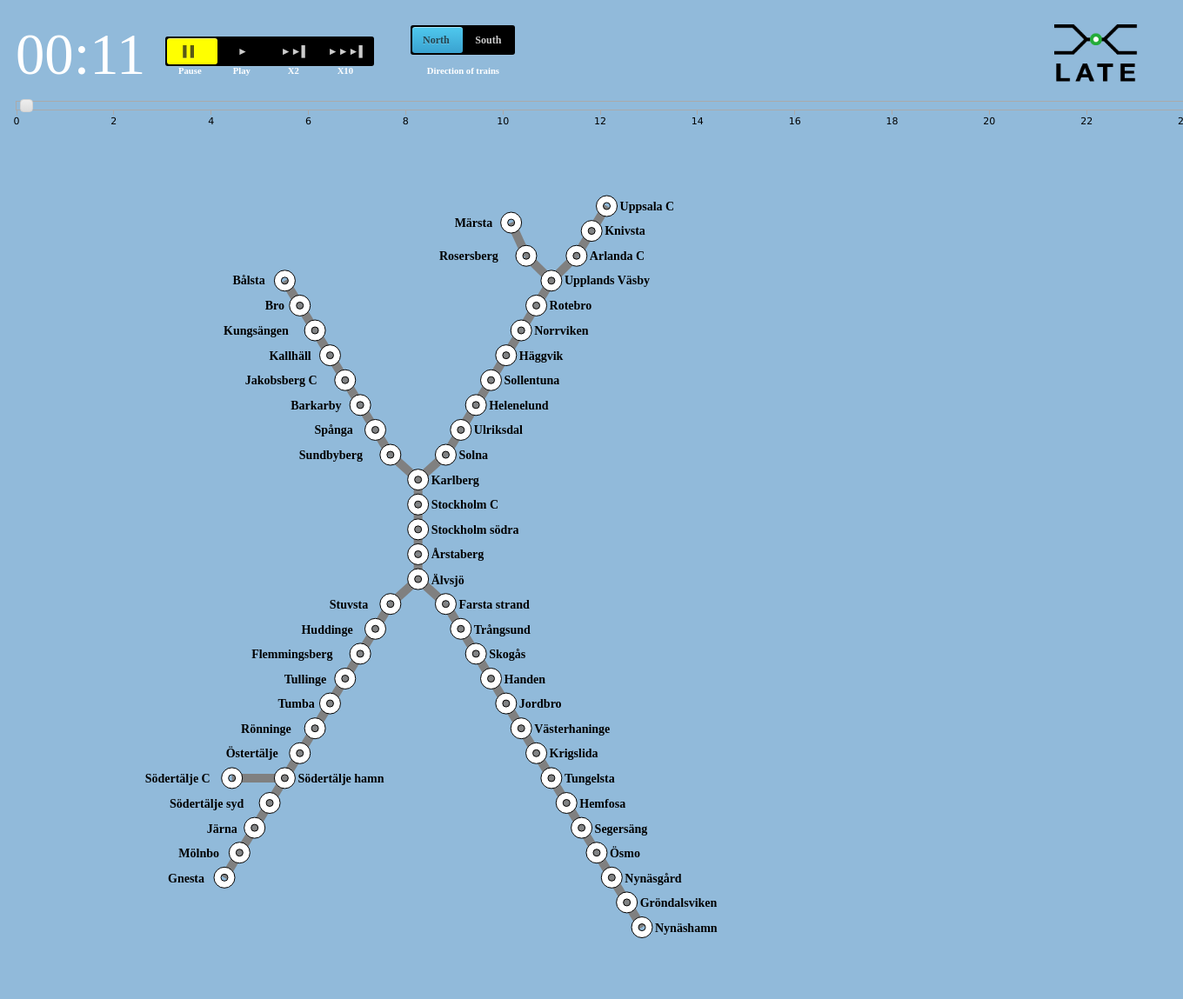
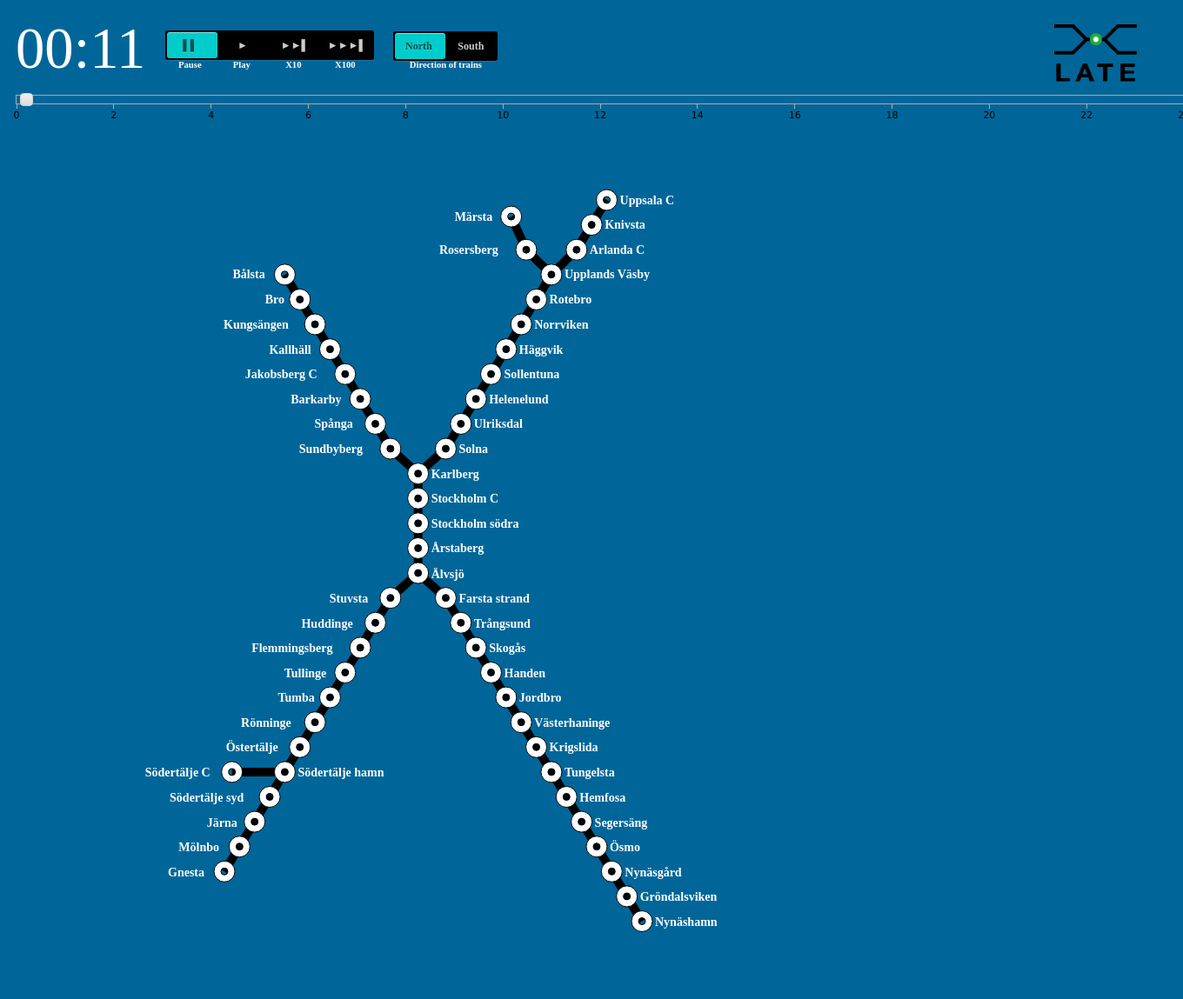
Before and after one commit to cstensonpv/Late, a PHP site: the page made by client/test5(pendeltagWithRollupGraph)/index.html in a window 1360 px wide; the page is wider, and only the part inside the window is pictured. Shown: that part at 87% size. After the commit the page ends 1072 px from the top of that part, so only its background shows below. Run offline with PHP 8.4, Linux system fonts and the light colour scheme.

Commit message:
design changes

```diff
--- a/client/test5(pendeltagWithRollupGraph)/css/map.css
+++ b/client/test5(pendeltagWithRollupGraph)/css/map.css
@@ -1,7 +1,7 @@
 body {
   font-family: "century gothic";
   font-size: 10px;
-  background-color: #91bada;
+  background-color: #006699;
   /*background:radial-gradient(circle,lightgrey,lightblue);*/
 }
 
@@ -46,7 +46,7 @@ button {
 .word{
 	font-size: 14px;
 	font-weight: bold;
-	fill:black;
+	fill:white;
 
 }
 
@@ -62,6 +62,11 @@ button {
   font-size: 50pt;
 }
 
+.buttons{
+  margin-bottom: 0px;
+  display: inline-block;
+}
+
 .startstop{
   display:inline-block;
   padding-top: 10px;
@@ -69,7 +74,7 @@ button {
 
 .northsouth{
   display: inline-block;
-  margin-left: 40px;
+  margin-left: 20px;
 }
 
 /*Toggle switch*/
@@ -165,7 +170,8 @@ button {
   background-image: -webkit-linear-gradient(top, #9dd993, #65bd63);
   background-image: -moz-linear-gradient(top, #9dd993, #65bd63);
   background-image: -o-linear-gradient(top, #9dd993, #65bd63);
-  background-image: linear-gradient(to bottom, yellow, yellow);
+  background-image: linear-gradient(to bottom, #00CCCC, #00CCCC);
+  background-image: linear-gradient(to bottom, #009900, #);
   -webkit-box-shadow: inset 0 1px rgba(255, 255, 255, 0.5), 0 0 2px rgba(0, 0, 0, 0.2);
   box-shadow: inset 0 1px rgba(255, 255, 255, 0.5), 0 0 2px rgba(0, 0, 0, 0.2);
   -webkit-transition: left 0.15s ease-out;
@@ -177,7 +183,7 @@ button {
 
 .northsouth .switch {
   position: relative;
-  margin: 11px auto;
+  margin: -3px auto;
   height: 34px;
   width: 120px;
   background: rgba(0, 0, 0, 1);
@@ -191,7 +197,7 @@ button {
   background-image: -webkit-linear-gradient(top, #4fc9ee, #3aa2d0);
   background-image: -moz-linear-gradient(top, #4fc9ee, #3aa2d0);
   background-image: -o-linear-gradient(top, #4fc9ee, #3aa2d0);
-  background-image: linear-gradient(to bottom, #4fc9ee, #3aa2d0);
+  background-image: linear-gradient(to bottom, #00CCCC, #00CCCC);
 }
 
 .northsouth .switch-input:checked + .switch-label-on ~ .switch-selection {
--- a/client/test5(pendeltagWithRollupGraph)/index.html
+++ b/client/test5(pendeltagWithRollupGraph)/index.html
@@ -71,7 +71,7 @@
 <section>
   <div>
     <div id="sliderTime"><span id="slider3text">0</span></div>
-
+    <div class="buttons">
         <div class="startstop">
             <div class="container1">
               <div class="switch">
@@ -94,16 +94,16 @@
               <span id="Play">Play</span>
             </div>
             <div>
-          <span id="playx2">X2</span>
+              <span id="playx2">X10</span>
             </div>
             <div>
-          <span id="Playx10">X10</span>
+              <span id="Playx10">X100</span>
             </div>
           </div>
       </div>
 
       <div class="northsouth">
-      <div class="container">
+          <div class="container2">
             <div class="switch northsouth">
               <input type="radio" class="switch-input" name="view2" value="north" id="north" onclick="northClick()" checked>
               <label for="north" class="switch-label switch-label-off">North</label>
@@ -115,6 +115,7 @@
            <div class=northsouthLabel>
               <div>
                 <span id="traindirection">Direction of trains</span>
+              </div>
             </div>
       </div>
   </div>
--- a/client/test5(pendeltagWithRollupGraph)/js/script.js
+++ b/client/test5(pendeltagWithRollupGraph)/js/script.js
@@ -70,7 +70,7 @@ function printCommuterMap(){
         return "M "+startX+" "+startY + " "+stopX+" "+stopY;
       })
       .style("stroke-width", function(d) { return 10; })
-      .style("stroke", "grey");
+      .style("stroke", "black");
       data = pendeltag.nodes;
     // Append nodes (circles)
     var stations = svg.selectAll(".station")
```
Lines whose indentation alone changed are shown as unchanged.
